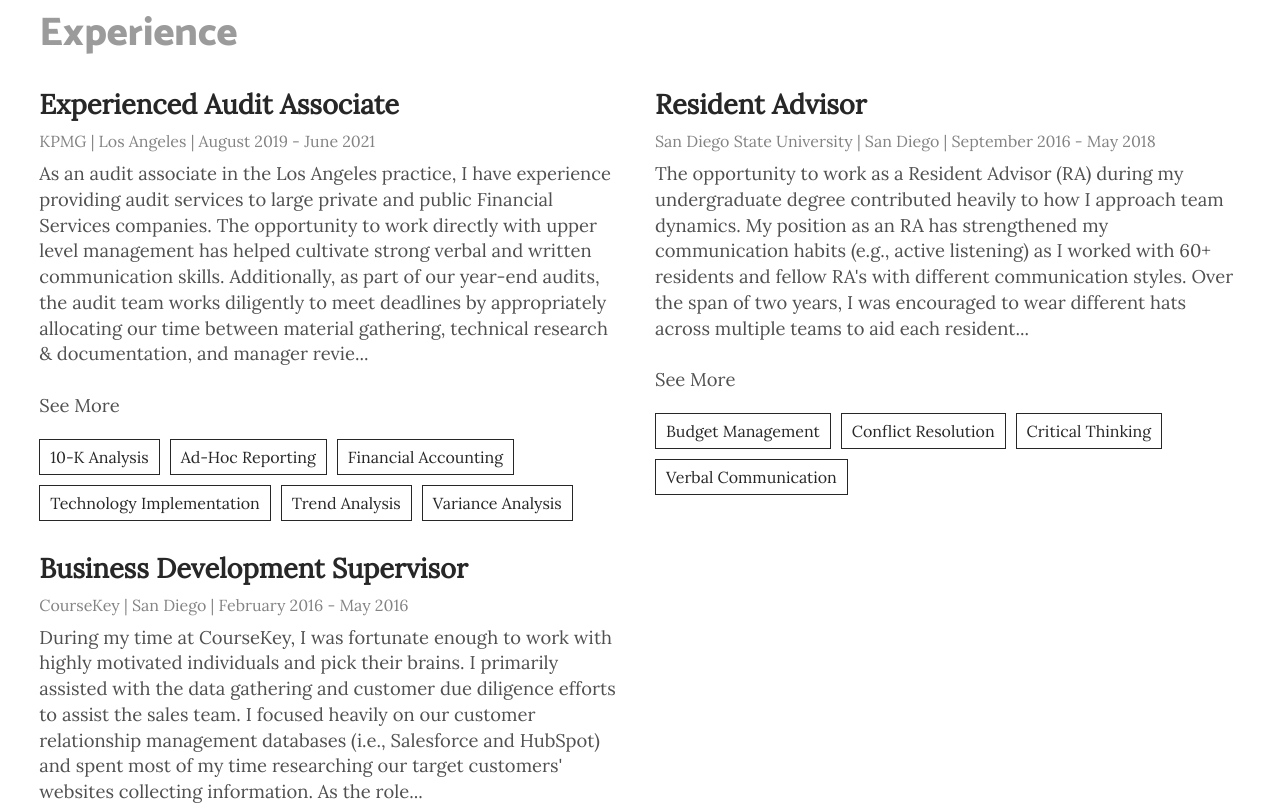
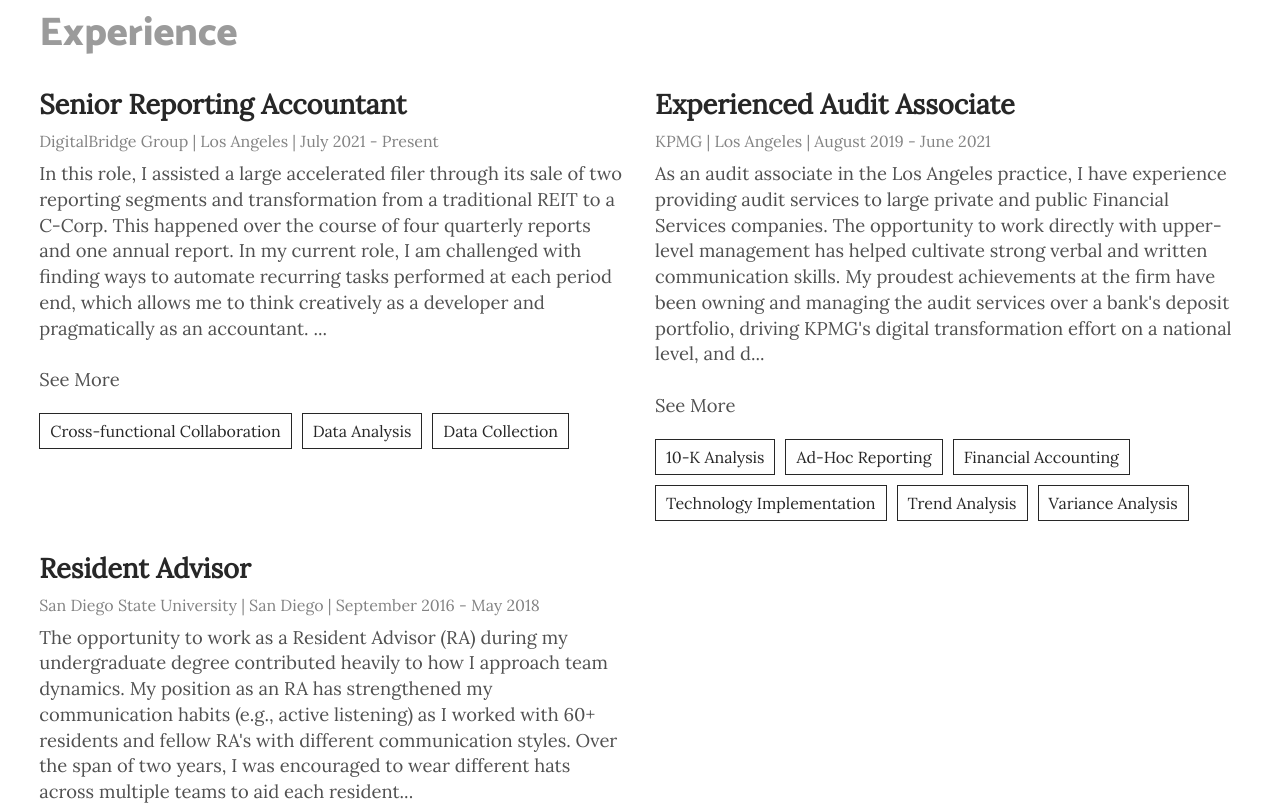
Before and after one commit to hashtagpoop/portfolio, a Vue app: page / in a window 1280 px wide. Shown: the part 420-1225 px from the top of the page. Built offline with nearby package versions, Linux system fonts and the light colour scheme.

Commit message:
added latest experience

```diff
--- a/src/views/portfolio.vue
+++ b/src/views/portfolio.vue
@@ -5,6 +5,25 @@ const darkTheme = ref(false);
 const frame = ref(1);
 const isModalVisible = ref(false);
 const experiences = ref([
+              {
+              title: "Senior Reporting Accountant",
+              company: "DigitalBridge Group",
+              location: "Los Angeles",
+              timeframe: "July 2021 - Present",
+              summary: `
+                        In this role, I assisted a large accelerated filer through its sale of two reporting segments and transformation from a traditional REIT to a C-Corp. This happened over the course of four quarterly reports and one annual report.
+                        In my current role, I am challenged with finding ways to automate recurring tasks performed at each period end, which allows me to think creatively as a developer and pragmatically as an accountant.
+                        <br><br>
+                        Transferrable skills include change management, general ledger analysis, and process improvement.
+                    `,
+              skillsAcquired: [
+                "Cross-functional Collaboration",
+                "Data Analysis",
+                "Data Collection",
+              ],
+              expanded: false,
+              minimizedLength: 500,
+            },
             {
               title: "Experienced Audit Associate",
               company: "KPMG",
@@ -12,12 +31,11 @@ const experiences = ref([
               timeframe: "August 2019 - June 2021",
               summary: `
                         As an audit associate in the Los Angeles practice, I have experience providing audit services to large private and public Financial Services companies.
-                        The opportunity to work directly with upper level management has helped cultivate strong verbal and written communication skills. Additionally, as part of our year-end audits,
-                        the audit team works diligently to meet deadlines by appropriately allocating our time between material gathering, technical research & documentation, and manager review.
+                        The opportunity to work directly with upper-level management has helped cultivate strong verbal and written communication skills.
+                        My proudest achievements at the firm have been owning and managing the audit services over a bank's deposit portfolio, driving KPMG's digital transformation effort on a national level,
+                        and designing scripts and routines to automate repetitive tasks thereby reducing hours spent working and charged.
                         <br><br>
-                        My proudest achievements at the firm have been owning and managing the audit services over a bank's deposit portfolio, driving KPMG's digital transformation effort on a national level,
-                        and designing scripts and routines to automate repetitive tasks thereby reducing hours spent working and charged. Transferrable skills from this position
-                        include adept financial statement analysis, detail-oriented & questioning mindset, and deadline driven work ethic.
+                        Transferrable skills from this position include adept financial statement analysis, detail-oriented & questioning mindset, and deadline driven work ethic.
                     `,
               skillsAcquired: [
                 "10-K Analysis",
@@ -39,8 +57,9 @@ const experiences = ref([
                         The opportunity to work as a Resident Advisor (RA) during my undergraduate degree contributed heavily to how I approach team dynamics.
                         My position as an RA has strengthened my communication habits (e.g., active listening) as I worked with 60+ residents and fellow RA's with different
                         communication styles. Over the span of two years, I was encouraged to wear different hats across multiple teams to aid each resident's undergraduate
-                        journey. Additionally, for the two academic years as an RA, I have hosted 30+ successful programs within budget. Transferrable skills from this position
-                        include critical thinking and verbal communication.
+                        journey. Additionally, for the two academic years as an RA, I have hosted 30+ successful programs within budget.
+                        <br><br>
+                        Transferrable skills from this position include critical thinking and verbal communication.
                     `,
               skillsAcquired: [
                 "Budget Management",
@@ -50,27 +69,7 @@ const experiences = ref([
               ],
               expanded: false,
               minimizedLength: 490,
-            },
-            {
-              title: "Business Development Supervisor",
-              company: "CourseKey",
-              location: "San Diego",
-              timeframe: "February 2016 - May 2016",
-              summary: `
-                        During my time at CourseKey, I was fortunate enough to work with highly motivated individuals and pick their brains. I primarily assisted with the
-                        data gathering and customer due diligence efforts to assist the sales team. I focused heavily on our customer relationship management databases (i.e., Salesforce and HubSpot)
-                        and spent most of my time researching our target customers' websites collecting information. As the role was recently introduced to the Company, I independently
-                        established routines to assist the company's growth. Transferrable skills include data collection and the ability to
-                        communicate insights across functional teams.
-                    `,
-              skillsAcquired: [
-                "Cross-functional Collaboration",
-                "Data Analysis",
-                "Data Collection",
-              ],
-              expanded: false,
-              minimizedLength: 500,
-            },
+            }
 ]);
 const skills = reactive([
             {
```
